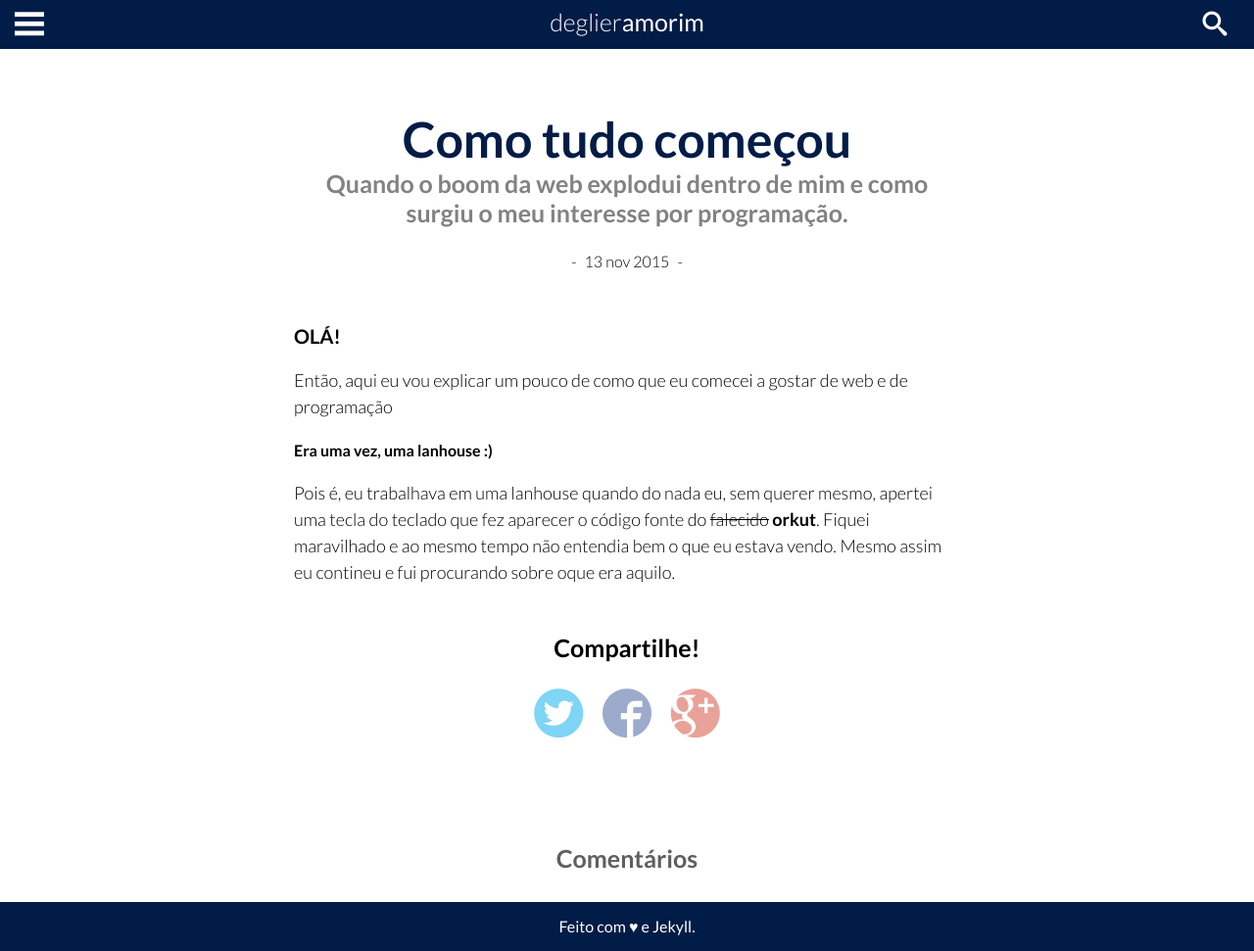
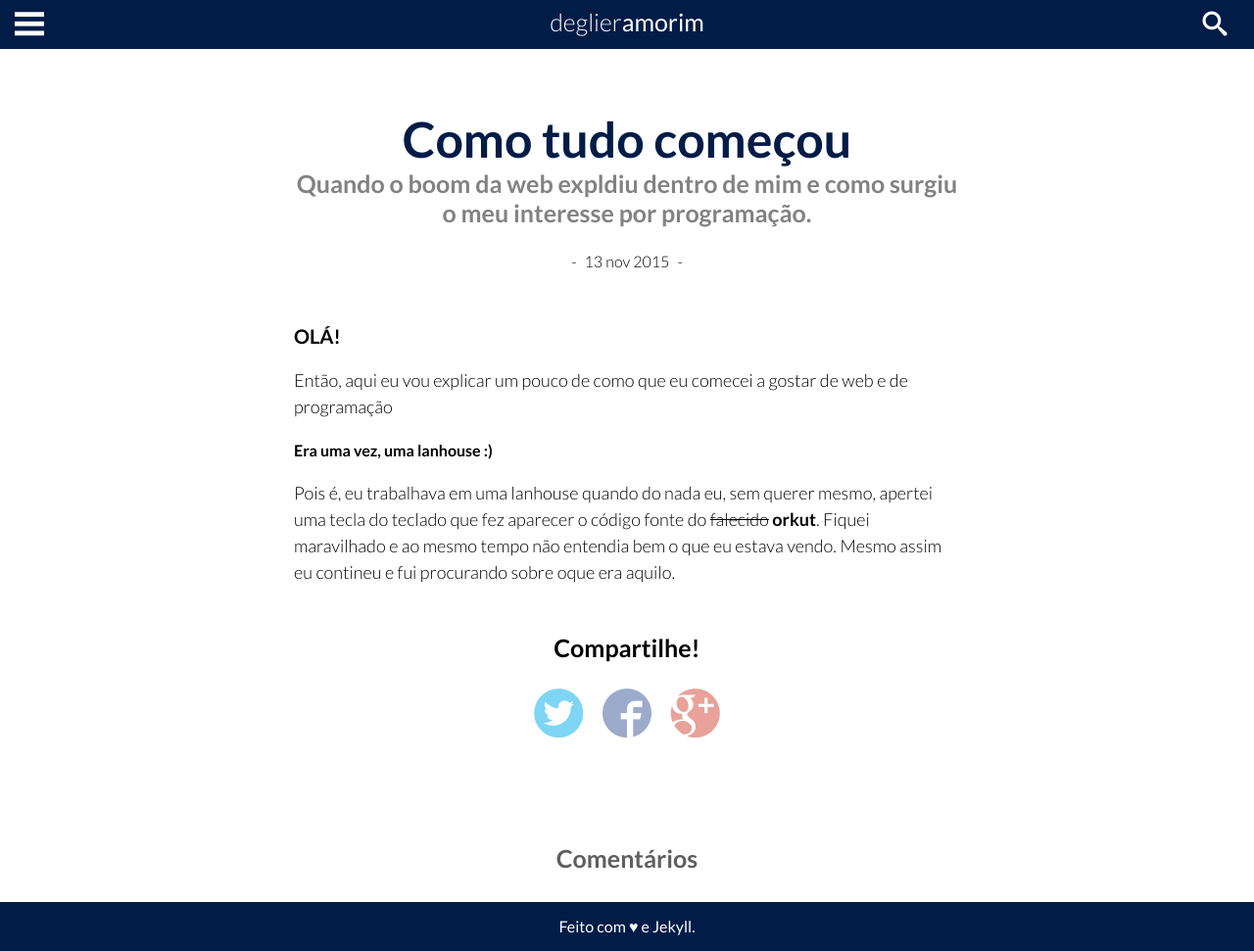
Before and after one commit to deglier/deglier.github.io, a Jekyll site: the page built from _posts/2015-11-13-como-tudo-comecou.md, in a window 1280 px wide. Shown: the whole page at 98% size. Built offline with Jekyll 4.4.1, drawn with Linux system fonts in a browser that asks for light colours; some web fonts are replaced; comment, search, counter and statistics services are not loaded.

Commit message:
Update 2015-11-13-como-tudo-comecou.md

```diff
--- a/_posts/2015-11-13-como-tudo-comecou.md
+++ b/_posts/2015-11-13-como-tudo-comecou.md
@@ -1,8 +1,8 @@
 ---
 layout: post
 title:  "Como tudo começou"
-description: 'Quando o boom da web explodui dentro de mim.'
-introduction: 'Quando o boom da web explodui dentro de mim e como surgiu o meu interesse por programação.'
+description: 'Quando o boom da web expldiu dentro de mim.'
+introduction: 'Quando o boom da web expldiu dentro de mim e como surgiu o meu interesse por programação.'
 image: '/assets/img/como-tudo-comecou/main.png'
 categoria:
 tags:
@@ -18,5 +18,5 @@ Então, aqui eu vou explicar um pouco de como que eu comecei a gostar de web e d
 
 ####Era uma vez, uma lanhouse :)
 
-Pois é, eu trabalhava em uma lanhouse quando do nada eu, sem querer mesmo, apertei uma tecla do teclado que fez aparecer o código fonte do <s>falecido</s> **orkut**.
+Pois é, eu trabalhava em uma lanhouse quando do nada eu, sem querer mesmo, apertei uma tecla do teclado que fez aparecer o código fonte do ~~falecido~~ **orkut**.
 Fiquei maravilhado e ao mesmo tempo não entendia bem o que eu estava vendo. Mesmo assim eu contineu e fui procurando sobre oque era aquilo.
```
